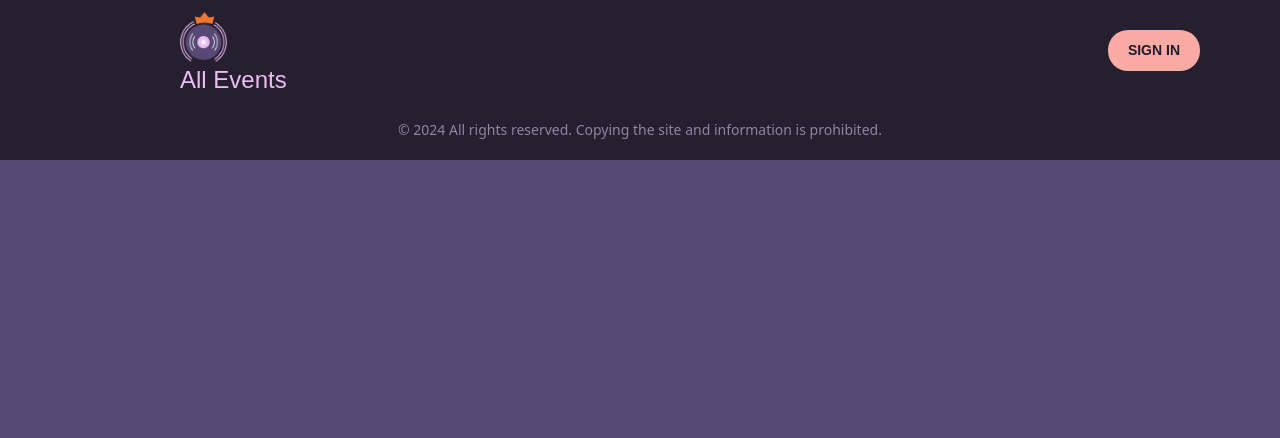
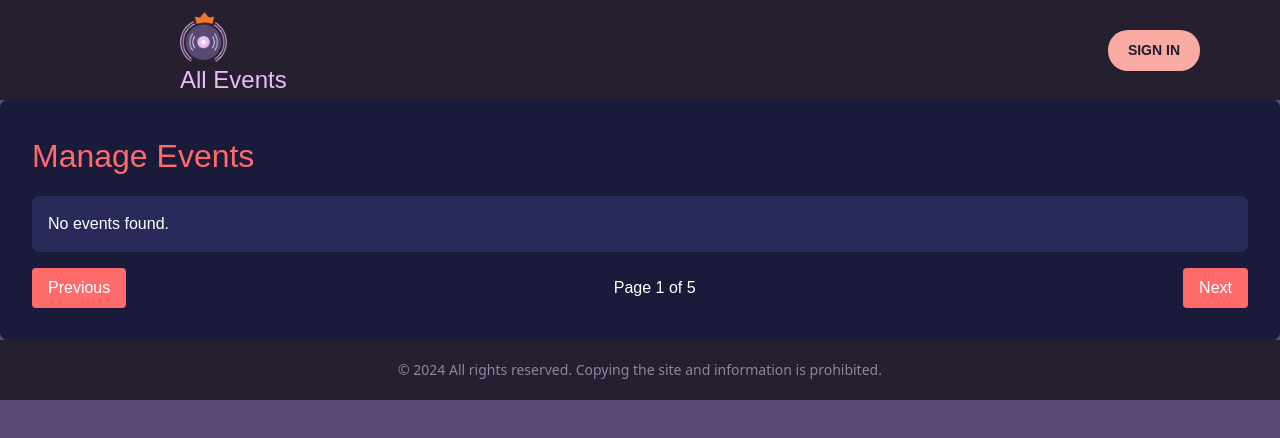
Before and after one commit to ZooDevelopers/ProjectF5-UpcomingEvents-frontend, a Vue app: page /ManageEvents in a window 1280 px wide. Shown: the top 438 px of the page. Built offline with nearby package versions, Linux system fonts and the light colour scheme.

Commit message:
create component ManageEvents

```diff
--- a/src/components/ManageEvents.vue
+++ b/src/components/ManageEvents.vue
@@ -1,12 +1,102 @@
-<script setup>
-import { ref } from 'vue'
 
+<script>
+export default {
+  data() {
+    return {
+      eventData: {
+        content: [
+          // Aquí va lista de eventos
+        ],
+      },
+      currentPage: 0,
+      totalPages: 5, // Ajusta según tu lógica
+    };
+  },
+  methods: {
+    removeEvent(id) {
+      //  eliminar el evento
+    },
+    prevPage() {
+      if (this.currentPage > 0) {
+        this.currentPage--;
+        //  nueva página
+      }
+    },
+    nextPage() {
+      if (this.currentPage < this.totalPages - 1) {
+        this.currentPage++;
+        //  datos de la nueva página
+      }
+    },
+  },
+};
 </script>
 
 <template>
-    <div class="manage-events">
-      <h1>Manage Events</h1>
-      </div>
+  <div class="manage-events">
+    <h1>Manage Events</h1>
+    <div class="events-container">
+      <EventCard
+        v-for="event in eventData.content"
+        :key="event.id"
+        :event="event"
+        @eventDeleted="removeEvent"
+      />
+      <p v-if="eventData.content.length === 0">No events found.</p>
+    </div>
+    <div class="pagination">
+      <button @click="prevPage" :disabled="currentPage === 0" class="pagination-btn">Previous</button>
+      <span>Page {{ currentPage + 1 }} of {{ totalPages }}</span>
+      <button @click="nextPage" :disabled="currentPage >= totalPages - 1" class="pagination-btn">Next</button>
+    </div>
+  </div>
+</template>
 
-      <Button @click="addEvent" class="add-event-btn">Add New Event</Button>
-</template>
+
+
+<style scoped>
+.manage-events {
+  font-family: 'Poppins', sans-serif;
+  color: #ffffff;
+  background-color: #1a1a3a;
+  padding: 2rem;
+  border-radius: 8px;
+}
+
+h1 {
+  font-size: 2rem;
+  color: #ff6b6b;
+  margin-bottom: 1rem;
+}
+
+.events-container {
+  display: flex;
+  flex-direction: column;
+  gap: 1rem;
+  background-color: #2a2a5a;
+  border-radius: 8px;
+  padding: 1rem;
+}
+
+.no-data {
+  padding: 1rem;
+  text-align: center;
+  color: #ff6b6b;
+}
+
+.pagination {
+  display: flex;
+  justify-content: space-between;
+  align-items: center;
+  margin-top: 1rem;
+}
+
+.pagination-btn {
+  background-color: #ff6b6b;
+  color: white;
+  padding: 0.5rem 1rem;
+  border: none;
+  border-radius: 4px;
+  cursor: pointer;
+}
+</style>
--- a/src/router/index.js
+++ b/src/router/index.js
@@ -1,5 +1,6 @@
 import { createRouter, createWebHistory } from 'vue-router'
 import HomeView from '../views/HomeView.vue'
+import ManageEventsView from '@/views/ManageEventsView.vue'
 
 const router = createRouter({
   history: createWebHistory(import.meta.env.BASE_URL),
@@ -10,6 +11,13 @@ const router = createRouter({
       component: HomeView
     },
 
+    {
+      path: '/ManageEvents',
+      name: 'manageEvents',
+      component: ManageEventsView
+    },
+
+
 
   ]
 })
--- a/src/views/ManageEventsViewa.vue
+++ b/src/views/ManageEventsView.vue
@@ -1,9 +1,13 @@
 <script setup>
+import { ref } from 'vue';
 import ManageEvents from '@/components/ManageEvents.vue';
 
 </script>
 
 
 <template>
-    <ManageEvents/>
+    <main>
+
+        <ManageEvents/>
+    </main>
 </template>
```
